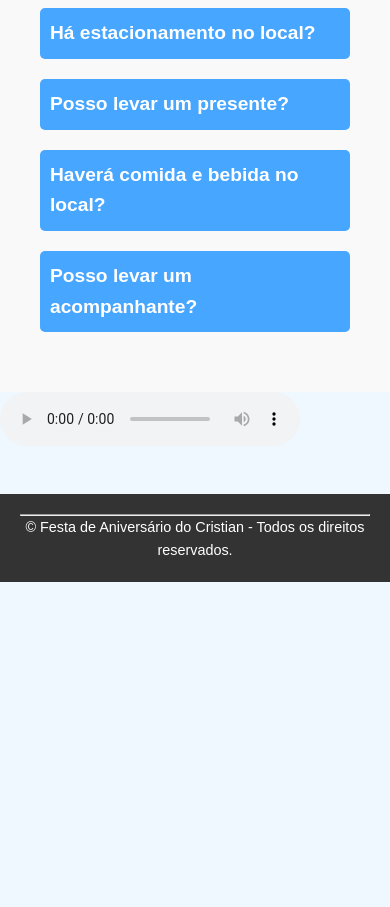
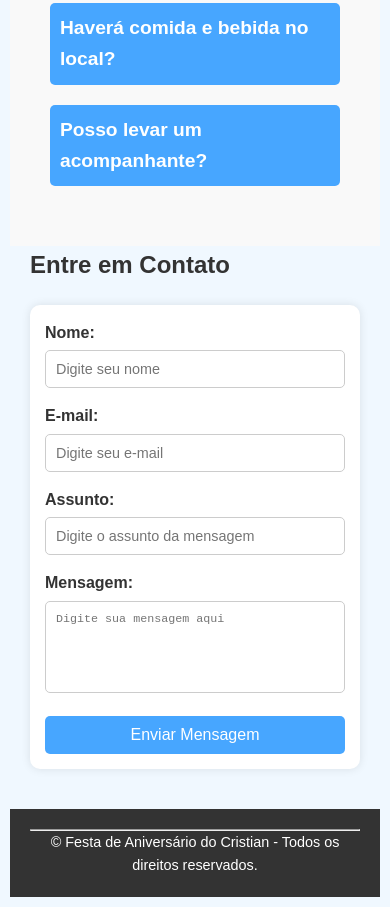
Before and after one commit to CristianMar2/Projeto3-Web, a plain HTML site: page index.html in a window 390 px wide. Shown: the part 1010-1917 px from the top of the page. Before the commit the page ends 1592 px from the top, so only its background shows below. Drawn offline with Linux system fonts and the light colour scheme.

Commit message:
Alteraç~es

```diff
--- a/css/estilo.css
+++ b/css/estilo.css
@@ -1,4 +1,4 @@
-/* Estilos Gerais */
+/* Reset e Configuração Geral */
 * {
     margin: 0;
     padding: 0;
@@ -18,6 +18,7 @@ body {
     padding: 0 20px;
 }
 
+/* Estilo para o Header */
 header {
     background: #47a6ff;
     color: white;
@@ -35,6 +36,7 @@ header p {
     margin-top: 10px;
 }
 
+/* Estilo para a Seção de Informações */
 .info {
     background: white;
     padding: 40px 20px;
@@ -60,12 +62,14 @@ header p {
     text-decoration: none;
     border-radius: 5px;
     font-weight: bold;
+    transition: background-color 0.3s;
 }
 
 .button:hover {
-    background-color: #47a6ff;
+    background-color: #005f99;
 }
 
+/* Estilo para a Seção FAQ */
 .faq {
     background: #f9f9f9;
     padding: 40px 20px;
@@ -88,6 +92,11 @@ header p {
     padding: 10px;
     cursor: pointer;
     border-radius: 5px;
+    transition: background-color 0.3s;
+}
+
+.faq-question:hover {
+    background: #005f99;
 }
 
 .faq-answer {
@@ -98,6 +107,100 @@ header p {
     margin-top: 10px;
 }
 
+/* Estilo para o Formulário */
+form {
+    background: white;
+    padding: 20px;
+    border-radius: 10px;
+    box-shadow: 0 0 10px rgba(0, 0, 0, 0.1);
+    max-width: 600px;
+    margin: 20px auto;
+}
+
+form h2 {
+    margin-bottom: 20px;
+    font-size: 1.8em;
+    text-align: center;
+    color: #333;
+}
+
+.form-group {
+    margin-bottom: 15px;
+}
+
+label {
+    display: block;
+    margin-bottom: 5px;
+    font-weight: bold;
+}
+
+input,
+textarea {
+    width: 100%;
+    padding: 10px;
+    border: 1px solid #ccc;
+    border-radius: 5px;
+    font-size: 1em;
+}
+
+textarea {
+    resize: none;
+}
+
+button {
+    width: 100%;
+    background-color: #47a6ff;
+    color: white;
+    border: none;
+    padding: 10px;
+    border-radius: 5px;
+    font-size: 1.2em;
+    cursor: pointer;
+    transition: background-color 0.3s;
+}
+
+button:hover {
+    background-color: #005f99;
+}
+
+/* Estilo Responsivo */
+@media (max-width: 768px) {
+    body {
+        padding: 10px;
+    }
+
+    header h1 {
+        font-size: 2em;
+    }
+
+    header p {
+        font-size: 1em;
+    }
+
+    .info h2,
+    .faq h2 {
+        font-size: 1.5em;
+    }
+
+    form {
+        padding: 15px;
+    }
+
+    form h2 {
+        font-size: 1.5em;
+    }
+
+    input,
+    textarea {
+        font-size: 0.9em;
+    }
+
+    button {
+        font-size: 1em;
+    }
+}
+
+/* Estilo para o Rodapé */
 footer {
     background: #333;
     color: white;
--- a/index.html
+++ b/index.html
@@ -15,6 +15,7 @@
       </div>
     </header>
     <main>
+      <!-- Seção com informações sobre a festa -->
       <section class="info">
         <div class="container">
           <h2>Detalhes da Festa</h2>
@@ -33,6 +34,7 @@
         </div>
       </section>
 
+      <!-- Seção FAQ para responder perguntas comuns -->
       <section class="faq" id="faq">
         <div class="container">
           <h2>FAQ - Perguntas Frequentes</h2>
@@ -75,12 +77,43 @@
         </div>
       </section>
 
-      <section id="musica">
-        <audio id="musica" autoplay controls>
-          <source src="musica/musica.mp3" type="audio/mp3" />
-        </audio>
+      <!-- Seção com formulário de contato -->
+      <section id="contato">
+        <div class="container">
+          <h2>Entre em Contato</h2>
+          <!-- Formulário para enviar mensagens -->
+          <form action="#" method="post">
+            <div class="form-group">
+              <label for="nome">Nome:</label>
+              <input type="text" id="nome" name="nome" required
+              placeholder="Digite seu nome"
+              />
+            </div>
+            <div class="form-group">
+              <label for="email">E-mail:</label>
+              <input type="email" id="email" name="email" required
+              placeholder="Digite seu e-mail"
+              />
+            </div>
+            <div class="form-group">
+              <label for="assunto">Assunto:</label>
+              <input type="text" id="assunto" name="assunto" required
+                placeholder="Digite o assunto da mensagem"/>
+            </div>
+            <div class="form-group">
+              <label for="mensagem">Mensagem:</label>
+              <textarea id="mensagem" name="mensagem" rows="5" required
+              placeholder="Digite sua mensagem aqui"
+              ></textarea>
+            </div>
+            <!-- Botão para enviar o formulário -->
+            <button id="submit">Enviar Mensagem</button>
+          </form>
+        </div>
       </section>
     </main>
+
+    <!-- Rodapé -->
     <footer>
       <div class="container">
         <hr />
@@ -91,21 +124,32 @@
       </div>
     </footer>
 
+    <!-- Scripts -->
     <script>
-      // Expandir e recolher FAQ
+
+      // Exibe mensagem ao clicar no botão de envio
+      document.getElementById("submit").addEventListener("click", funSubmit);
+
+      function funSubmit() {
+        alert("Essa funcionalidade não está implementada ainda!");
+      }
+
+      // Função para alternar exibição de perguntas e respostas no FAQ
       document.querySelectorAll(".faq-question").forEach((item) => {
         item.addEventListener("click", () => {
-          const answer = item.nextElementSibling;
+          const answer = item.nextElementSibling; // Seleciona a resposta associada
           answer.style.display =
-            answer.style.display === "block" ? "none" : "block";
+            answer.style.display === "block" ? "none" : "block"; // Alterna a exibição
         });
       });
+
+      // Script para exibir o ano atual na página
       function mostrarAno() {
         const data = new Date();
-        const ano = data.getFullYear() + 1;
-        document.getElementById("anoAtual").innerHTML += ano;
+        const ano = data.getFullYear();
+        document.getElementById("anoAtual").textContent = ano;
       }
-      // Chama a função para exibir o ano ao carregar a página
+      // Chama a função ao carregar a página
       mostrarAno();
     </script>
   </body>
```
